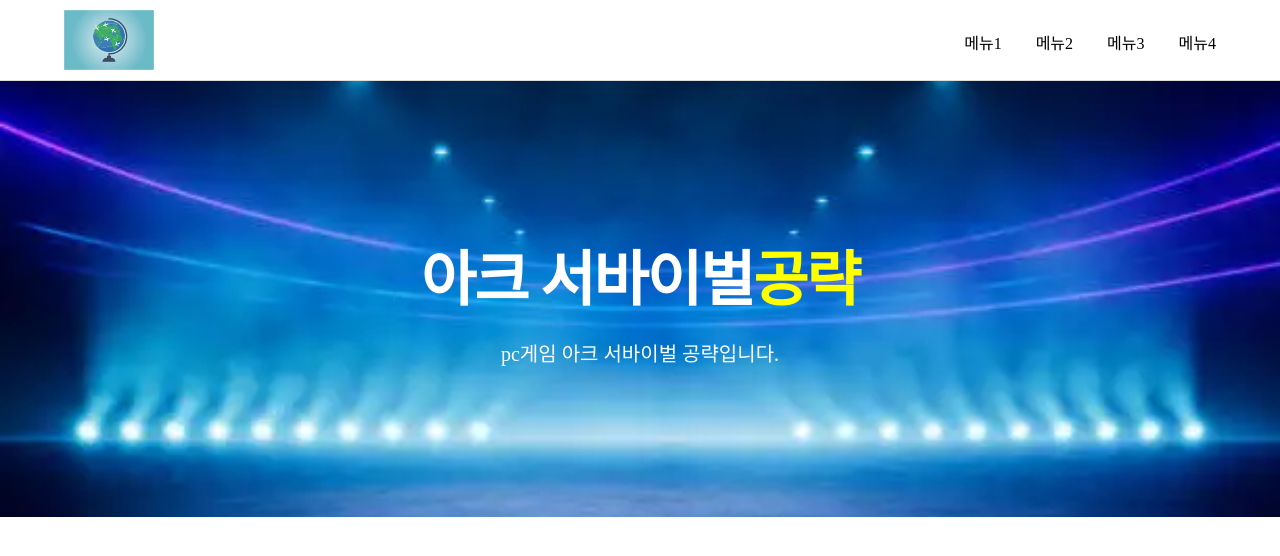
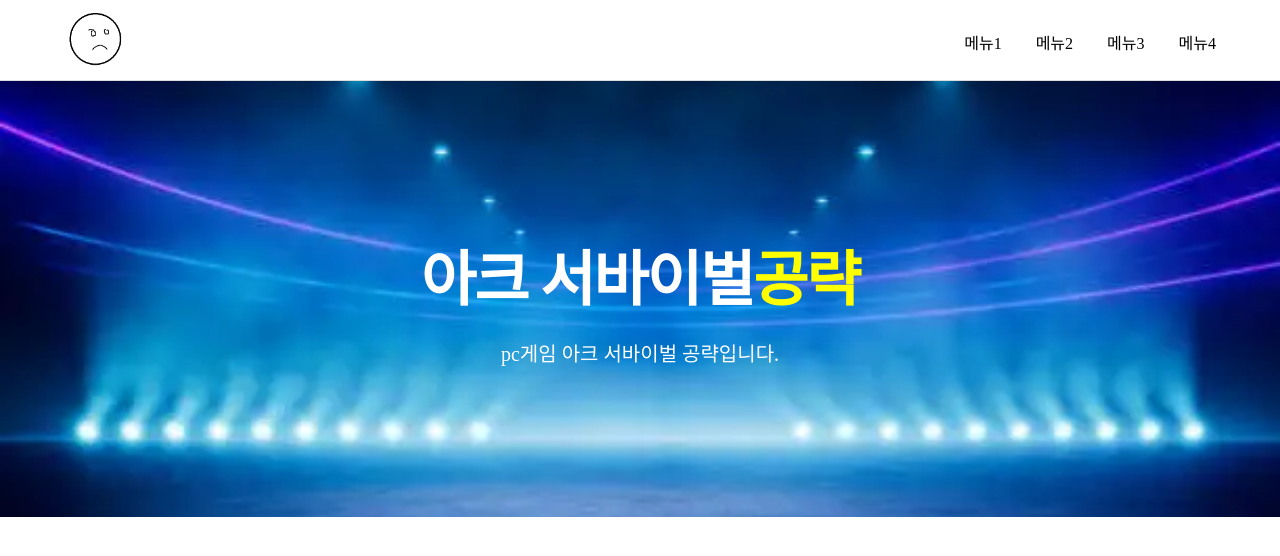
Before and after one commit to hyungmin2301/wasd, a plain HTML site: page Header만들기/index.html in a window 1280 px wide. Drawn offline with Linux system fonts and the light colour scheme.

Commit message:
Update index.html

```diff
--- a/Header만들기/index.html
+++ b/Header만들기/index.html
@@ -10,7 +10,7 @@
     <header>
     <div>
     <h1 class="logo">
-    <a href="#"><img src="./Image/icon.webp" alt="로고"></a>
+    <a href="#"><img src="./Image/Logo.PNG" alt="로고"></a>
     </h1>
     <ul class="menu">
     <li><a href="#">메뉴1</a></li>
```
